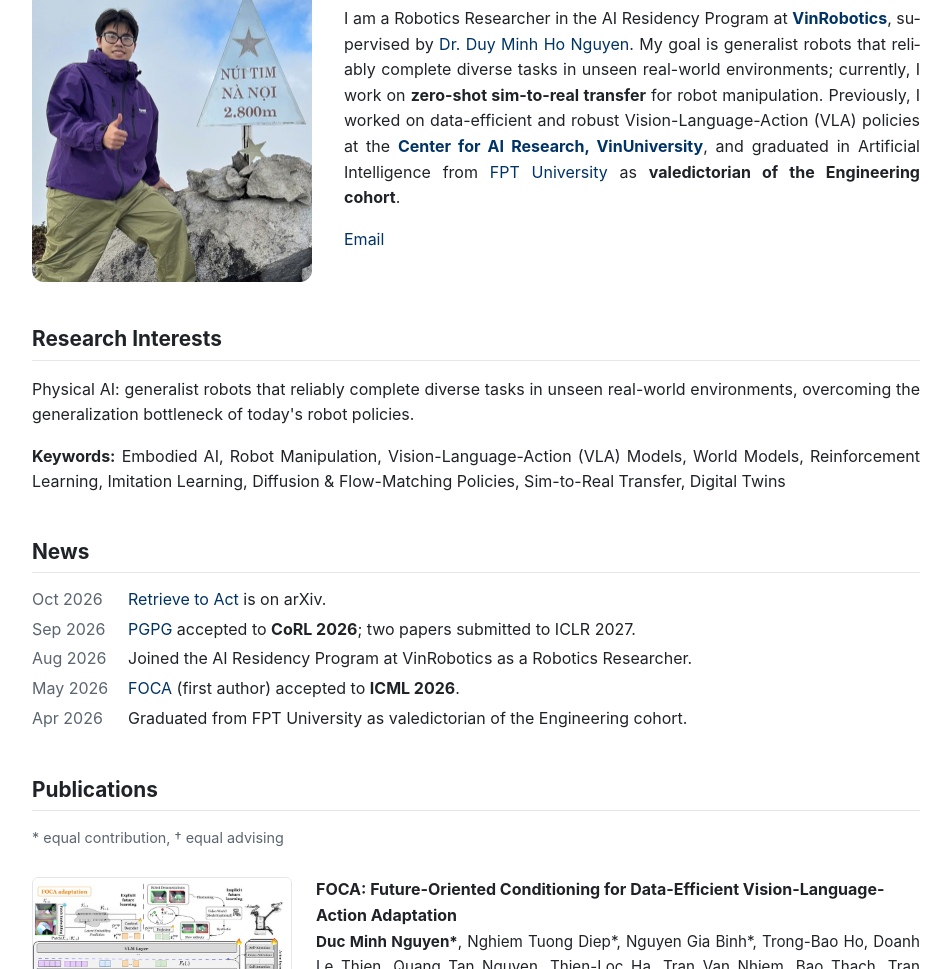
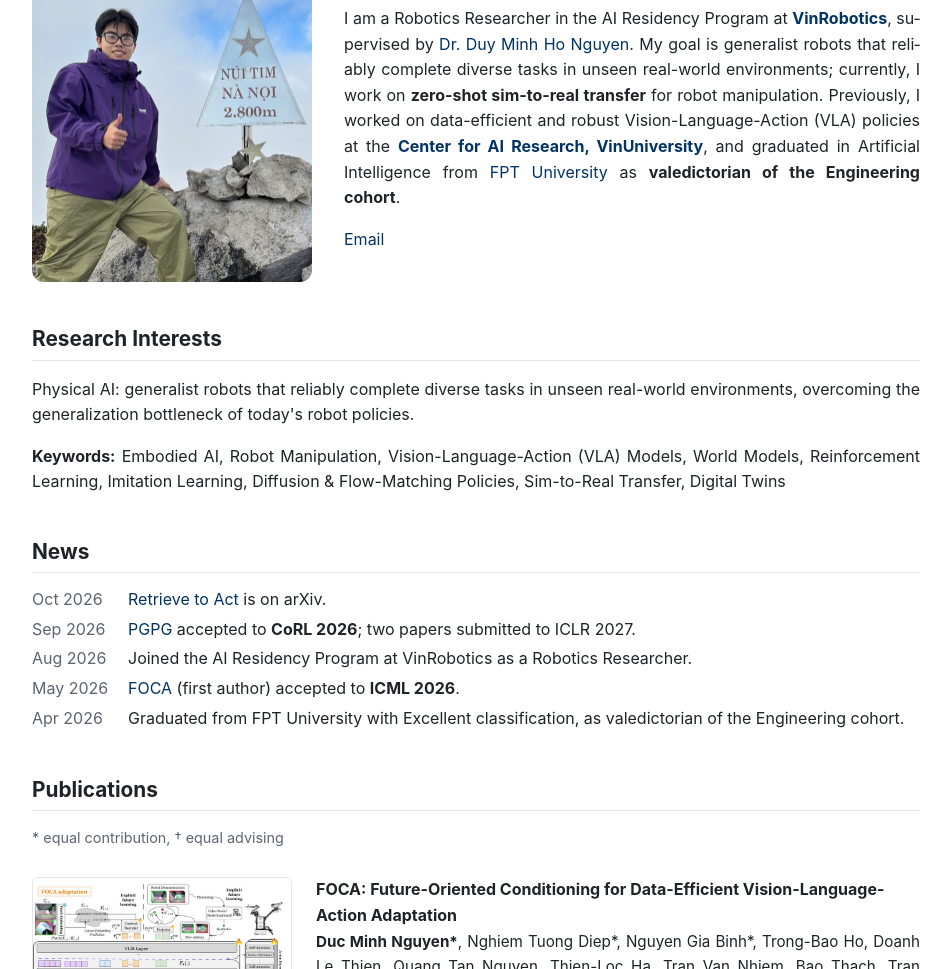
Before and after one commit to ducminhnguyen04/ducminhnguyen04.github.io, a plain HTML site: page index.html in a window 1280 px wide. Shown: the part 131-1100 px from the top of the page, without its empty margins (164-1115 px from the left). Drawn offline with Linux system fonts and the light colour scheme.

Commit message:
Add Excellent classification to graduation news
Co-Authored-By: Claude Opus 5.5 <noreply@anthropic.com>

```diff
--- a/index.html
+++ b/index.html
@@ -48,7 +48,7 @@
     <li><span class="date">Sep 2026</span><span><a href="https://pgpg2026.github.io/">PGPG</a> accepted to <b>CoRL 2026</b>; two papers submitted to ICLR 2027.</span></li>
     <li><span class="date">Aug 2026</span><span>Joined the AI Residency Program at VinRobotics as a Robotics Researcher.</span></li>
     <li><span class="date">May 2026</span><span><a href="https://focavla.github.io/">FOCA</a> (first author) accepted to <b>ICML 2026</b>.</span></li>
-    <li><span class="date">Apr 2026</span><span>Graduated from FPT University as valedictorian of the Engineering cohort.</span></li>
+    <li><span class="date">Apr 2026</span><span>Graduated from FPT University with Excellent classification, as valedictorian of the Engineering cohort.</span></li>
   </ul>
 
   <!-- ===== Publications =====
```
